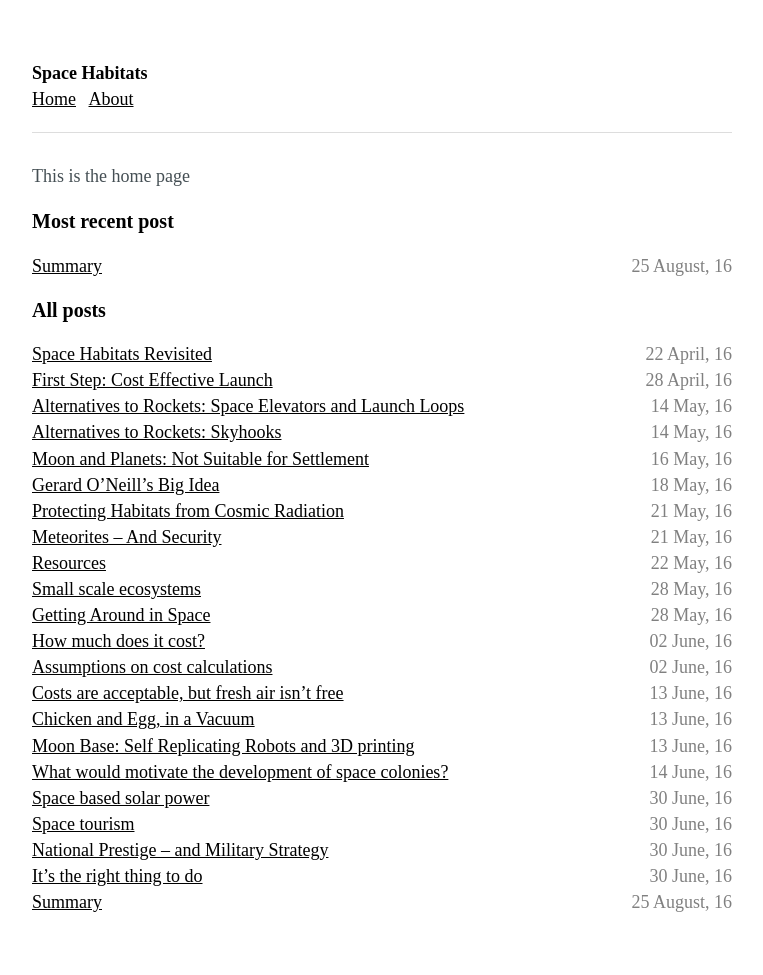
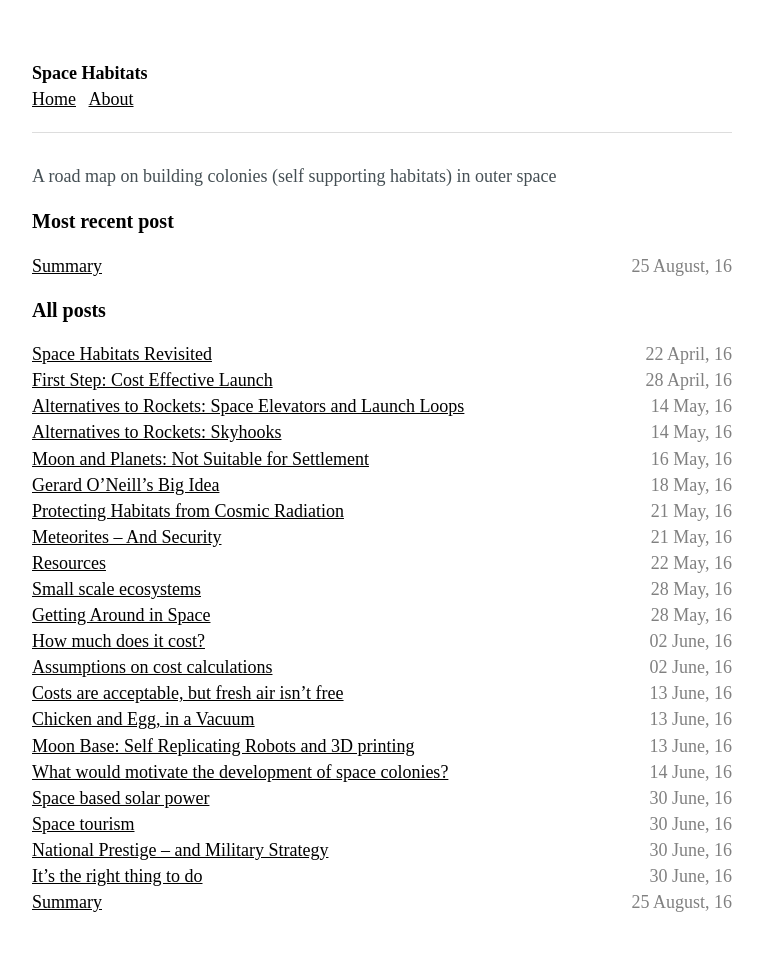
Before and after one commit to ffub/space-habitats, a Jekyll site: the page built from index.markdown, in a window 1280 px wide. Shown: the whole page, without its empty margins (258-1021 px from the left). Built offline with Jekyll 4.4.1, drawn with Linux system fonts in a browser that asks for light colours.

Commit message:
Updated Index

```diff
--- a/index.markdown
+++ b/index.markdown
@@ -4,4 +4,4 @@ position: 0
 layout: home
 ---
 
-This is the home page
+A road map on building colonies (self supporting habitats) in outer space
```
